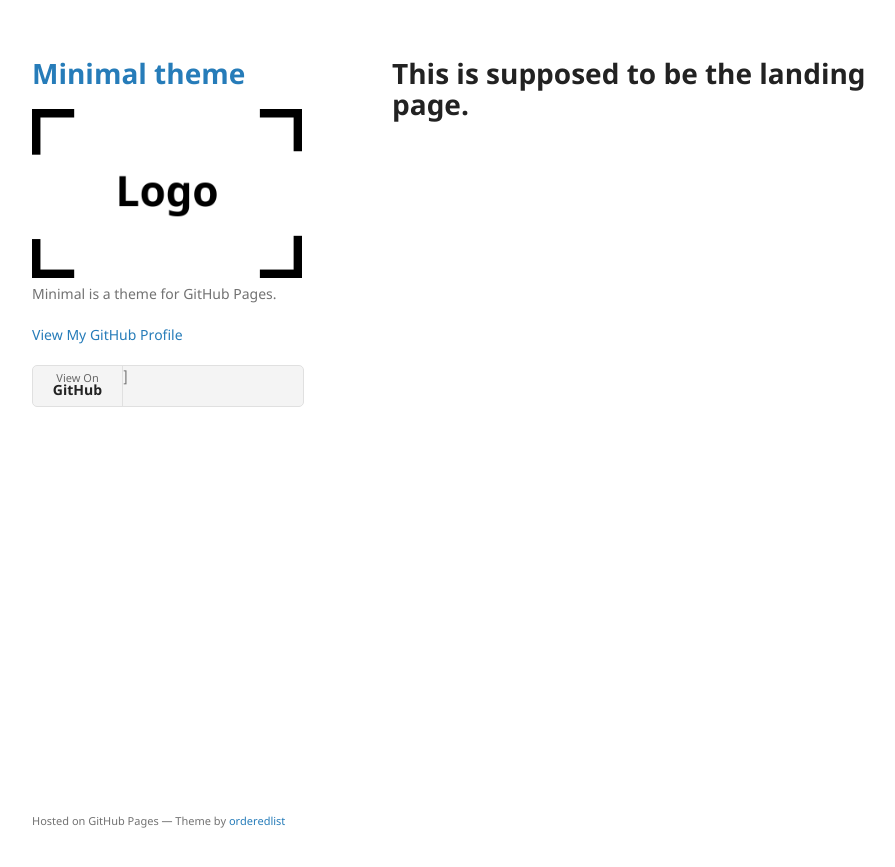
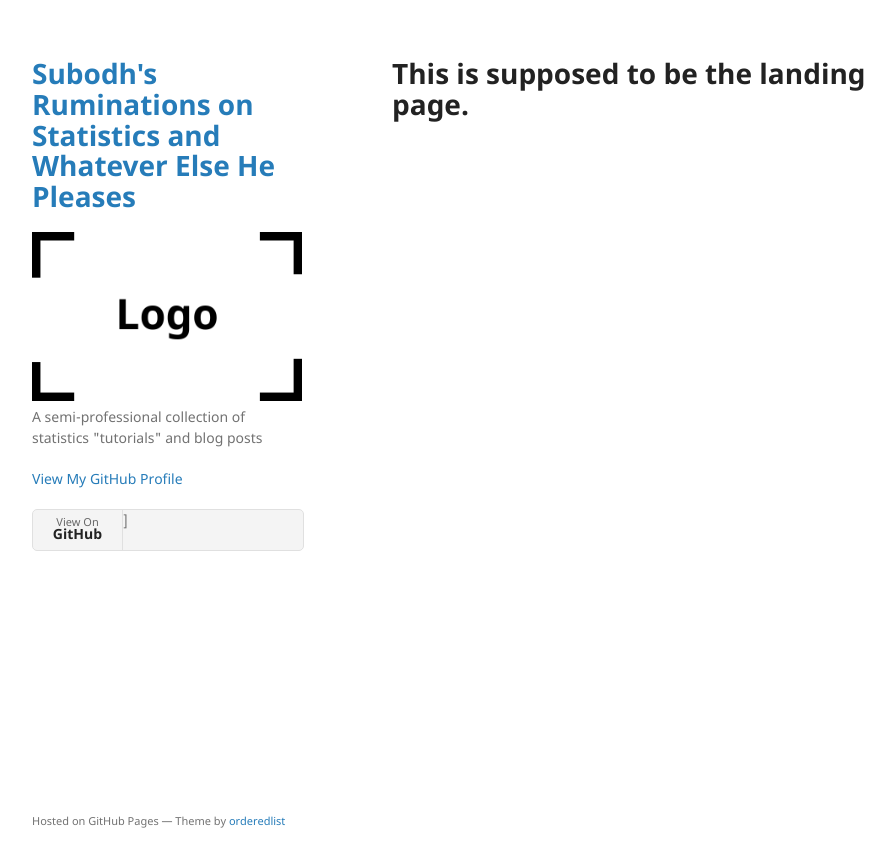
Before and after one commit to srselukar/srselukar.github.io, a Jekyll site: the page built from index.md, in a window 1280 px wide. Shown: the top 867 px of the page, without its empty margins (178-1073 px from the left). Built offline with Jekyll 4.4.1, drawn with Linux system fonts in a browser that asks for light colours; our own code applies the rules of GitHub Pages for plain Markdown files.

Commit message:
Update _config.yml

```diff
--- a/_config.yml
+++ b/_config.yml
@@ -1,6 +1,6 @@
-title: Minimal theme
+title: Subodh's Ruminations on Statistics and Whatever Else He Pleases
 logo: /assets/img/logo.png
-description: Minimal is a theme for GitHub Pages.
+description: A semi-professional collection of statistics "tutorials" and blog posts
 show_downloads: true
 google_analytics:
 theme: jekyll-theme-minimal
```
